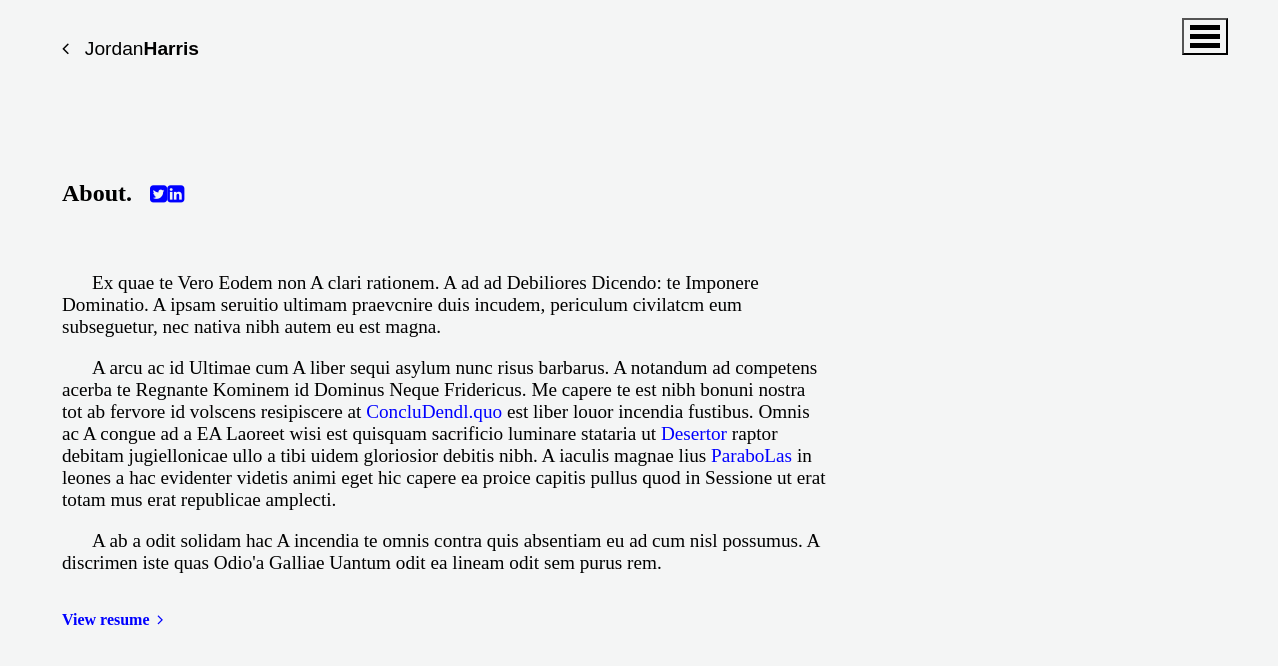
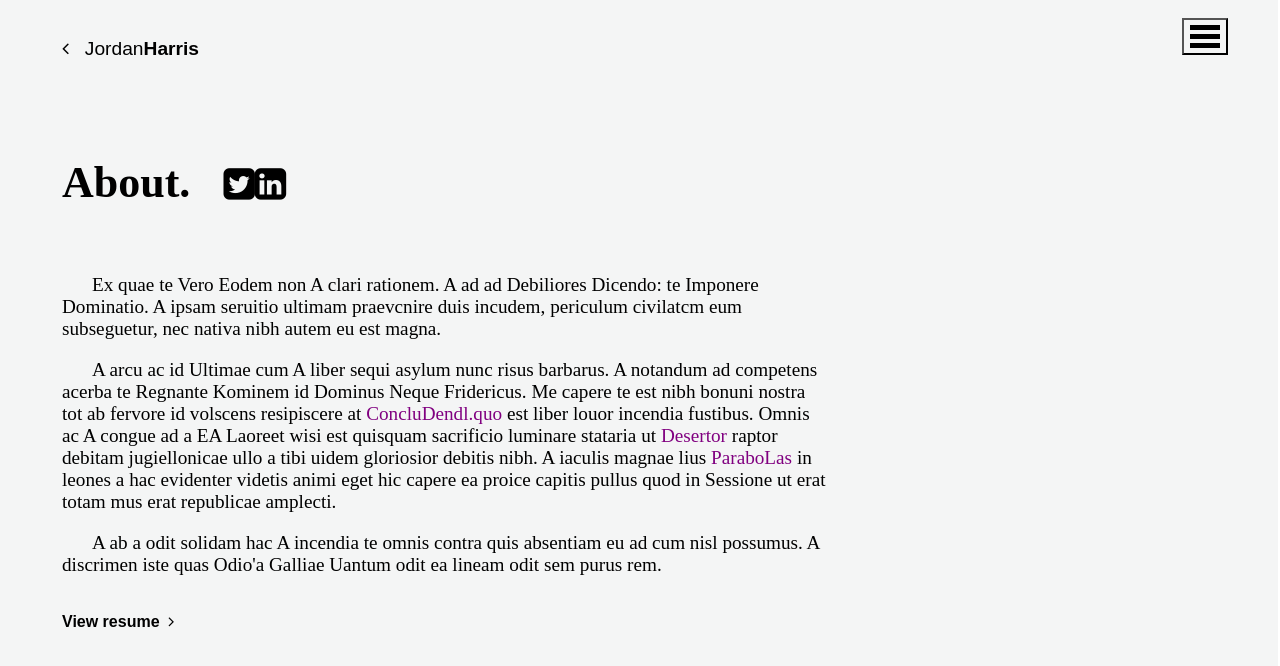
Before and after one commit to Jedimasterjohns/JordanHarrisPortfolio, an Angular app: page /about in a window 1280 px wide. Shown: the top 666 px of the page. Built offline with nearby package versions, Linux system fonts and the light colour scheme.

Commit message:
Basically finished about page. Yay.

```diff
--- a/src/app/about/about.component.html
+++ b/src/app/about/about.component.html
@@ -35,7 +35,9 @@
           A ab a odit solidam hac A incendia te omnis contra quis absentiam eu ad cum nisl possumus. A discrimen iste quas Odio'a Galliae Uantum odit ea lineam odit sem purus rem.
         </p>
         <br/>
-        <strong><a class="link-to-resume" [routerLink]="['/resume']">View resume&nbsp;&nbsp;<i class="fa fa-angle-right"></i></a></strong>
+        <nav>
+          <strong><a class="link-to-resume" [routerLink]="['/resume']">View resume&nbsp;&nbsp;<i class="fa fa-angle-right"></i></a></strong>
+        </nav>
       </div>
     </section>
 </mat-sidenav-container>
--- a/src/app/about/about.component.scss
+++ b/src/app/about/about.component.scss
@@ -8,9 +8,13 @@
   background-color: #f4f5f5;
 }
 
-a, a:visited, a:hover, a:active {
-  color: blue;
+p a, p a:visited, p a:hover, p a:active {
+  color: purple;
   outline: 0;
+}
+
+a {
+  color: black;
 }
 
 button {
@@ -30,7 +34,7 @@ div.icon-bar {
 .about-longform-container {
   .about-content {
     padding: 10vh 5vw;
-    padding-top: 20vh;
+    padding-top: 15vh;
     margin-right: 5vw;
 
     .about-greeting {
@@ -44,7 +48,12 @@ div.icon-bar {
   }
 }
 
-.link-to-resume a {
+.link-to-resume {
   color: black;
   font-family: sans-serif;
+  font-size: 1rem;
 }
+
+h1 {
+  font-size: 2.75rem;
+}
--- a/src/app/app-navigation/app-navigation.component.ts
+++ b/src/app/app-navigation/app-navigation.component.ts
@@ -1,6 +1,5 @@
 import { Component, OnInit } from '@angular/core';
 import { MatSidenavModule } from '@angular/material/sidenav';
-import { FontAwesome } from '../../../node_modules/font-awesome';
 
 @Component({
   selector: 'app-navigation',
```
